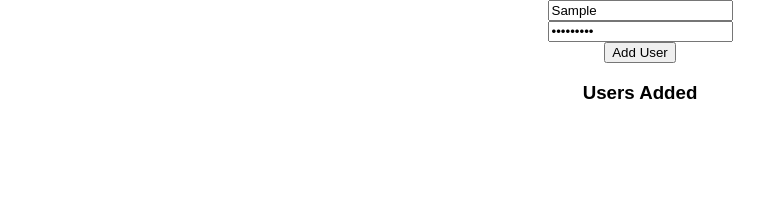
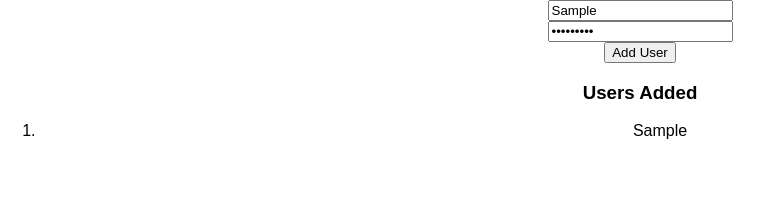
Before and after one commit to kedpak/redux_introduction, a React (Create React App) app: page / in a window 1280 px wide. Both pictures are taken after typing "Sample", "Sample123" into the empty fields and a click on the button "Add User". Shown: the top 212 px of the page, without its empty margins (0-773 px from the left). Built offline with nearby package versions, Linux system fonts and the light colour scheme.

Commit message:
attatch user reducer to be props of App component

```diff
--- a/src/components/App.js
+++ b/src/components/App.js
@@ -45,7 +45,10 @@ class App extends Component {
         <button onClick={this.addUser}>Add User</button>
         <h3>Users Added</h3>
         <ol>
-
+          {this.props.user.allUsers.map((users) => {
+            return <li key={users.username}>{users.username}</li>
+          })
+        }
         </ol>
       </div>
     );
--- a/src/reducers/userReducer.js
+++ b/src/reducers/userReducer.js
@@ -7,8 +7,9 @@ export default (state = initialState, action) => {
   switch (action.type) {
     case USER_CREATED:
       console.log('USER_CREATED: ' + JSON.stringify(action.payload));
-      let all = Object.assign([], newState.all);
+      let all = Object.assign([], newState.allUsers);
       all.push(action.payload);
+      newState['allUsers'] = all;
       return newState;
 
     default:
```
